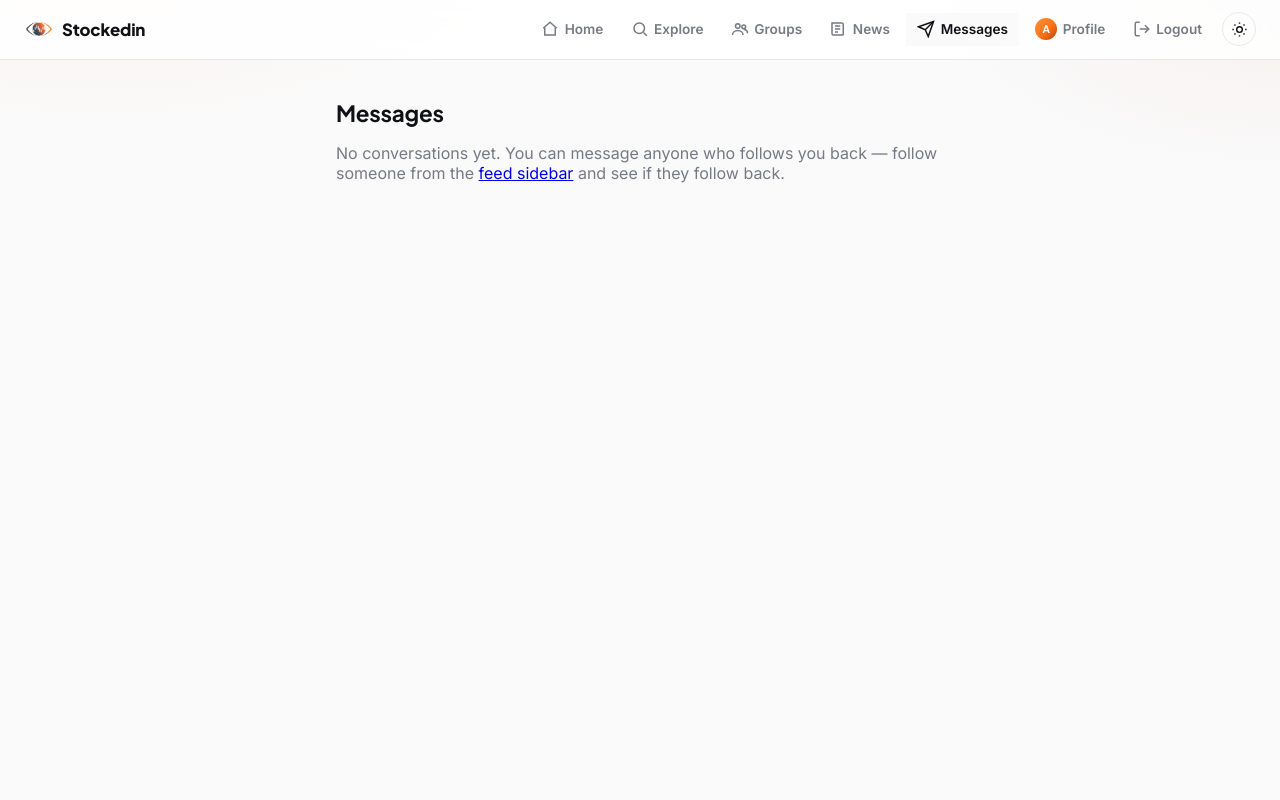
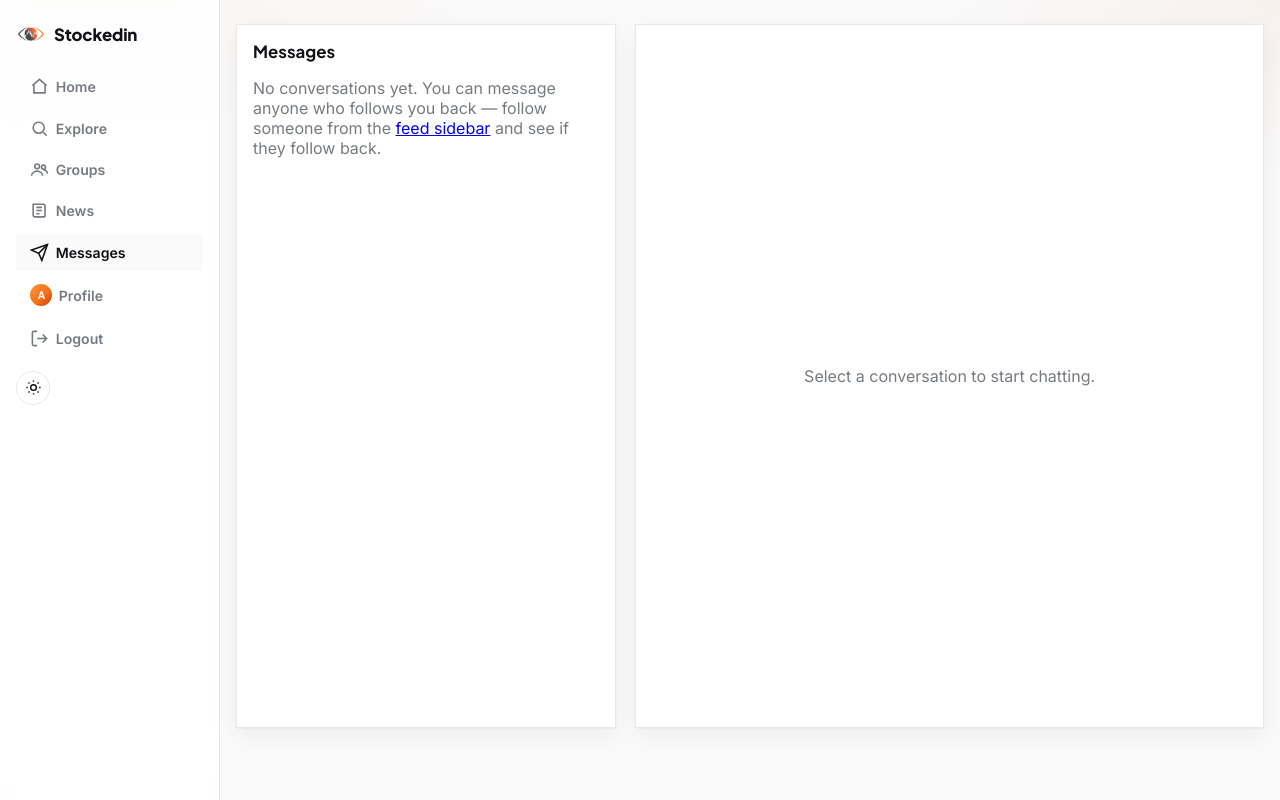
Before and after one commit to hdogcodes/stockedin, a Flask app: page /messages in a window 1280 px wide. Run offline with Flask 3, Linux system fonts and the light colour scheme; a user stored in the database is signed in; data comes from the database, SQL or seed files in the repository; both versions use the stored data as it was after the commit.

Commit message:
Permanent left nav, capitalize usernames, drop emoji, redesign messages as two-pane
Makes the vertical sidebar nav the only layout (removes the top/left
tester), capitalizes displayed usernames via a Jinja filter, strips
emoji from portfolio tags/goals/personality/explore tabs (migrating
already-seeded rows), rebuilds Messages as a friend-list-left/chat-right
layout with a shared thread-list partial, and fixes the ticker tape and
sticky offsets that were sized for the old top nav.

```diff
--- a/models.py
+++ b/models.py
@@ -141,7 +141,7 @@ class Portfolio(db.Model):
     risk_level = db.Column(db.String(20))
     goal = db.Column(db.String(40))
     thesis = db.Column(db.Text)
-    # Comma-separated tag strings (e.g. "🚀 Growth,🤖 AI") rather than a
+    # Comma-separated tag strings (e.g. "Growth,AI") rather than a
     # separate join table — the tag set is small and fixed, so filtering in
     # Python is simple and plenty fast at this app's scale.
     tags = db.Column(db.String(200))
--- a/static/app.js
+++ b/static/app.js
@@ -332,8 +332,9 @@ document.addEventListener("submit", async (event) => {
     const list = form.closest(".comments").querySelector(".comment-list");
     const li = document.createElement("li");
     li.className = "comment";
+    const displayName = data.username.charAt(0).toUpperCase() + data.username.slice(1);
     li.innerHTML = `
-      <a href="/user/${data.username}">${data.username}</a>
+      <a href="/user/${data.username}">${displayName}</a>
       <span class="comment-body"></span>
       <span class="comment-date">${data.created_at}</span>
     `;
--- a/static/style.css
+++ b/static/style.css
@@ -99,16 +99,26 @@ body {
   transition: background-color 0.15s, color 0.15s;
 }
 
+/* Vertical sidebar nav, permanently fixed to the left edge. `body`'s
+   padding-left reserves the matching gutter so page content never sits
+   underneath it. */
+body { padding-left: 220px; }
+
 .navbar {
   display: flex;
-  justify-content: space-between;
-  align-items: center;
-  padding: 0.7rem 1.5rem;
+  flex-direction: column;
+  align-items: stretch;
+  justify-content: flex-start;
+  position: fixed;
+  top: 0;
+  left: 0;
+  bottom: 0;
+  width: 220px;
+  padding: 1.2rem 1rem;
   background: var(--nav-bg);
   backdrop-filter: blur(10px);
-  border-bottom: 1px solid var(--border);
-  position: sticky;
-  top: 0;
+  border-right: 1px solid var(--border);
+  overflow-y: auto;
   z-index: 100;
 }
 
@@ -122,6 +132,7 @@ body {
   color: var(--text);
   text-decoration: none;
   letter-spacing: -0.01em;
+  margin-bottom: 1.2rem;
 }
 .brand-mark {
   width: 30px;
@@ -130,22 +141,22 @@ body {
   flex-shrink: 0;
 }
 
-.nav-links { display: flex; align-items: center; gap: 0.15rem; }
+.nav-links { display: flex; flex-direction: column; align-items: stretch; gap: 0.3rem; }
 .nav-link {
   position: relative;
   display: flex;
   align-items: center;
-  gap: 0.35rem;
-  padding: 0.45rem 0.7rem;
-  margin-left: 0.15rem;
+  justify-content: flex-start;
+  gap: 0.4rem;
+  padding: 0.55rem 0.9rem;
   border-radius: 0;
   color: var(--muted);
   text-decoration: none;
-  font-size: 0.85rem;
+  font-size: 0.88rem;
   font-weight: 600;
   transition: background 0.15s, color 0.15s;
 }
-.nav-link svg { width: 18px; height: 18px; flex-shrink: 0; }
+.nav-link svg { width: 19px; height: 19px; flex-shrink: 0; }
 .nav-link:hover { background: var(--bg); color: var(--text); }
 .nav-link.active { color: var(--text); background: var(--bg); }
 .nav-link span:not(.avatar):not(.nav-badge) { display: inline; }
@@ -161,18 +172,13 @@ body {
   text-align: center;
 }
 
-@media (max-width: 720px) {
-  .nav-link span:not(.avatar):not(.nav-badge) { display: none; }
-  .nav-link { padding: 0.5rem; }
-}
-
 .theme-toggle {
   display: flex;
   align-items: center;
   justify-content: center;
   width: 34px;
   height: 34px;
-  margin-left: 0.4rem;
+  margin: 0.6rem 0 0;
   border: 1px solid var(--border);
   border-radius: 50%;
   background: none;
@@ -687,6 +717,54 @@ h1 { font-size: 1.4rem; letter-spacing: -0.01em; }
   padding-bottom: 0.4rem;
 }
 
+/* Two-pane layout: friend/thread list on the left, active conversation
+   (or an empty-state placeholder) on the right. Both messages_inbox.html
+   and messages_thread.html share this shell so switching between "no
+   thread selected" and "viewing a thread" never reflows the sidebar. */
+.messages-layout {
+  display: grid;
+  grid-template-columns: 380px minmax(0, 1fr);
+  gap: 1.2rem;
+  /* Default grid behavior (no align-items override) stretches both columns
+     to the row's height, so the sidebar always matches the chat panel's
+     height instead of shrink-wrapping to its own (usually shorter) list. */
+  max-width: 1300px;
+  margin: 0 auto;
+}
+
+.messages-sidebar {
+  background: var(--card-bg);
+  border: 1px solid var(--border);
+  border-radius: var(--radius);
+  box-shadow: var(--shadow);
+  padding: 1rem;
+  position: sticky;
+  top: 1.5rem;
+  overflow-y: auto;
+}
+.messages-sidebar-title { margin: 0 0 0.8rem; font-size: 1.05rem; }
+
+.messages-panel {
+  background: var(--card-bg);
+  border: 1px solid var(--border);
+  border-radius: var(--radius);
+  box-shadow: var(--shadow);
+  padding: 1.3rem;
+  min-height: calc(100vh - 6rem);
+  display: flex;
+  flex-direction: column;
+}
+.messages-panel-empty {
+  align-items: center;
+  justify-content: center;
+}
+
+@media (max-width: 860px) {
+  .messages-layout { grid-template-columns: 1fr; }
+  .messages-sidebar { position: static; height: auto; }
+  .messages-panel-empty { display: none; }
+}
+
 .thread-list { list-style: none; padding: 0; margin: 0; }
 .thread-row {
   display: flex;
--- a/templates/_leaderboard.html
+++ b/templates/_leaderboard.html
@@ -37,7 +37,7 @@
     {% for row in leaderboards.portfolios %}
       <li>
         <span class="lb-rank">{{ loop.index }}</span>
-        <a class="lb-name" href="{{ url_for('profile', username=row.username) }}">{{ row.username }}</a>
+        <a class="lb-name" href="{{ url_for('profile', username=row.username) }}">{{ row.username|capitalize }}</a>
         <span class="lb-value {{ 'gain' if row.gain_loss_pct >= 0 else 'loss' }}">
           {{ "+" if row.gain_loss_pct >= 0 else "" }}{{ "%.1f"|format(row.gain_loss_pct) }}%
         </span>
--- a/templates/_post_card.html
+++ b/templates/_post_card.html
@@ -3,7 +3,7 @@
   <header class="post-header">
     <a class="post-owner" href="{{ url_for('profile', username=portfolio.owner.username) }}">
       <span class="avatar">{{ portfolio.owner.username[0]|upper }}</span>
-      {{ portfolio.owner.username }}
+      {{ portfolio.owner.username|capitalize }}
     </a>
     <span class="post-date">{{ portfolio.created_at.strftime('%b %d, %Y') }}</span>
   </header>
@@ -101,7 +101,7 @@
       {% for comment in portfolio.comments %}
         <li class="comment">
           <span class="avatar avatar-sm">{{ comment.user.username[0]|upper }}</span>
-          <a href="{{ url_for('profile', username=comment.user.username) }}">{{ comment.user.username }}</a>
+          <a href="{{ url_for('profile', username=comment.user.username) }}">{{ comment.user.username|capitalize }}</a>
           <span class="comment-body">{{ comment.body }}</span>
           <span class="comment-date">{{ comment.created_at.strftime('%b %d, %Y %H:%M') }}</span>
         </li>
--- /dev/null
+++ b/templates/_thread_list.html
@@ -0,0 +1,32 @@
+{# Expects: threads, active_username (None on the inbox landing state) #}
+<div class="messages-sidebar">
+  <h2 class="messages-sidebar-title">Messages</h2>
+  {% if threads %}
+    <ul class="thread-list">
+      {% for t in threads %}
+        <li>
+          <a class="thread-row {{ 'unread' if t.unread_count else '' }} {{ 'active' if active_username == t.friend.username else '' }}"
+             href="{{ url_for('thread', username=t.friend.username) }}">
+            <span class="avatar">{{ t.friend.username[0]|upper }}</span>
+            <span class="thread-info">
+              <strong>{{ t.friend.username|capitalize }}</strong>
+              {% if t.last_message %}
+                <span class="thread-preview">
+                  {{ "You: " if t.last_message.sender_id == current_user.id else "" }}{{ t.last_message.body }}
+                </span>
+              {% else %}
+                <span class="thread-preview empty">Say hello</span>
+              {% endif %}
+            </span>
+            {% if t.unread_count %}<span class="unread-badge">{{ t.unread_count }}</span>{% endif %}
+          </a>
+        </li>
+      {% endfor %}
+    </ul>
+  {% else %}
+    <p class="empty-state">
+      No conversations yet. You can message anyone who follows you back &mdash;
+      follow someone from the <a href="{{ url_for('feed') }}">feed sidebar</a> and see if they follow back.
+    </p>
+  {% endif %}
+</div>
--- a/templates/explore.html
+++ b/templates/explore.html
@@ -17,7 +17,7 @@
           <div class="explore-card-header">
             <span class="avatar avatar-sm">{{ p.owner.username[0]|upper }}</span>
             <div>
-              <strong>{{ p.owner.username }}</strong>
+              <strong>{{ p.owner.username|capitalize }}</strong>
               {% if p.owner.university %}<span class="explore-card-uni">{{ p.owner.university }}</span>{% endif %}
             </div>
             {% if p.stats.total_gain_loss_pct is not none %}
--- a/templates/feed.html
+++ b/templates/feed.html
@@ -77,7 +77,7 @@
               <a class="user-link" href="{{ url_for('profile', username=user.username) }}">
                 <span class="avatar avatar-sm">{{ user.username[0]|upper }}</span>
                 <span class="user-link-text">
-                  <strong>{{ user.username }}</strong>
+                  <strong>{{ user.username|capitalize }}</strong>
                   {% if user.bio %}<span class="user-bio">{{ user.bio }}</span>{% endif %}
                   {% if user.held_tickers %}
                     <span class="user-holdings">{{ user.held_tickers|join(', ') }}</span>
--- a/templates/group_detail.html
+++ b/templates/group_detail.html
@@ -19,7 +19,7 @@
             {% for p in leaderboard %}
               <li>
                 <span class="lb-rank">{{ loop.index }}</span>
-                <a class="lb-name" href="{{ url_for('profile', username=p.owner.username) }}">{{ p.owner.username }}</a>
+                <a class="lb-name" href="{{ url_for('profile', username=p.owner.username) }}">{{ p.owner.username|capitalize }}</a>
                 <span class="lb-value {{ 'gain' if p.stats.total_gain_loss_pct >= 0 else 'loss' }}">
                   {{ "+" if p.stats.total_gain_loss_pct >= 0 else "" }}{{ "%.1f"|format(p.stats.total_gain_loss_pct) }}%
                 </span>
@@ -36,7 +36,7 @@
         <div class="group-messages">
           {% for m in group.messages %}
             <div class="message-bubble theirs group-message">
-              <strong>{{ m.user.username }}</strong>
+              <strong>{{ m.user.username|capitalize }}</strong>
               <p>{{ m.body }}</p>
               <span class="message-time">{{ m.created_at.strftime('%b %d, %H:%M') }}</span>
             </div>
@@ -60,7 +60,7 @@
             <a class="user-link" href="{{ url_for('profile', username=member.username) }}">
               <span class="avatar avatar-sm">{{ member.username[0]|upper }}</span>
               <span class="user-link-text">
-                <strong>{{ member.username }}</strong>
+                <strong>{{ member.username|capitalize }}</strong>
                 {% if member.id == group.owner_id %}<span class="user-bio">Owner</span>{% endif %}
               </span>
             </a>
--- a/templates/messages_inbox.html
+++ b/templates/messages_inbox.html
@@ -1,32 +1,11 @@
 {% extends "base.html" %}
 {% block title %}Messages — Stockedin{% endblock %}
+{% block container_class %}container-wide{% endblock %}
 {% block content %}
-  <h1>Messages</h1>
-  {% if threads %}
-    <ul class="thread-list">
-      {% for t in threads %}
-        <li>
-          <a class="thread-row {{ 'unread' if t.unread_count else '' }}" href="{{ url_for('thread', username=t.friend.username) }}">
-            <span class="avatar">{{ t.friend.username[0]|upper }}</span>
-            <span class="thread-info">
-              <strong>{{ t.friend.username }}</strong>
-              {% if t.last_message %}
-                <span class="thread-preview">
-                  {{ "You: " if t.last_message.sender_id == current_user.id else "" }}{{ t.last_message.body }}
-                </span>
-              {% else %}
-                <span class="thread-preview empty">Say hello &mdash; you follow each other.</span>
-              {% endif %}
-            </span>
-            {% if t.unread_count %}<span class="unread-badge">{{ t.unread_count }}</span>{% endif %}
-          </a>
-        </li>
-      {% endfor %}
-    </ul>
-  {% else %}
-    <p class="empty-state">
-      No conversations yet. You can message anyone who follows you back &mdash;
-      follow someone from the <a href="{{ url_for('feed') }}">feed sidebar</a> and see if they follow back.
-    </p>
-  {% endif %}
+  <div class="messages-layout">
+    {% include "_thread_list.html" %}
+    <div class="messages-panel messages-panel-empty">
+      <p class="empty-state">Select a conversation to start chatting.</p>
+    </div>
+  </div>
 {% endblock %}
--- a/templates/student_investors.html
+++ b/templates/student_investors.html
@@ -11,7 +11,7 @@
           <a class="user-link" href="{{ url_for('profile', username=u.username) }}">
             <span class="avatar avatar-sm">{{ u.username[0]|upper }}</span>
             <span class="user-link-text">
-              <strong>{{ u.username }}</strong>
+              <strong>{{ u.username|capitalize }}</strong>
               <span class="user-bio">{{ u.degree }}{% if u.degree and u.grad_year %} &middot; {% endif %}{% if u.grad_year %}Class of {{ u.grad_year }}{% endif %}</span>
             </span>
           </a>
@@ -43,7 +43,7 @@
           <a class="user-link" href="{{ url_for('profile', username=u.username) }}">
             <span class="avatar avatar-sm">{{ u.username[0]|upper }}</span>
             <span class="user-link-text">
-              <strong>{{ u.username }}</strong>
+              <strong>{{ u.username|capitalize }}</strong>
               <span class="user-bio">{{ u.university }}{% if u.grad_year %} &middot; Class of {{ u.grad_year }}{% endif %}</span>
             </span>
           </a>
```
Also changed, not shown: other parts of static/style.css (+37 -8 lines), constants.py (+14 -14 lines), personality.py (+4 -4 lines), routes_discover.py (+12 -12 lines), routes_messages.py (+12 -4 lines), seed_demo_data.py (+28 -28 lines), templates/messages_thread.html (+9 -4 lines), templates/profile.html (+4 -3 lines), instance/portfolio.db.
